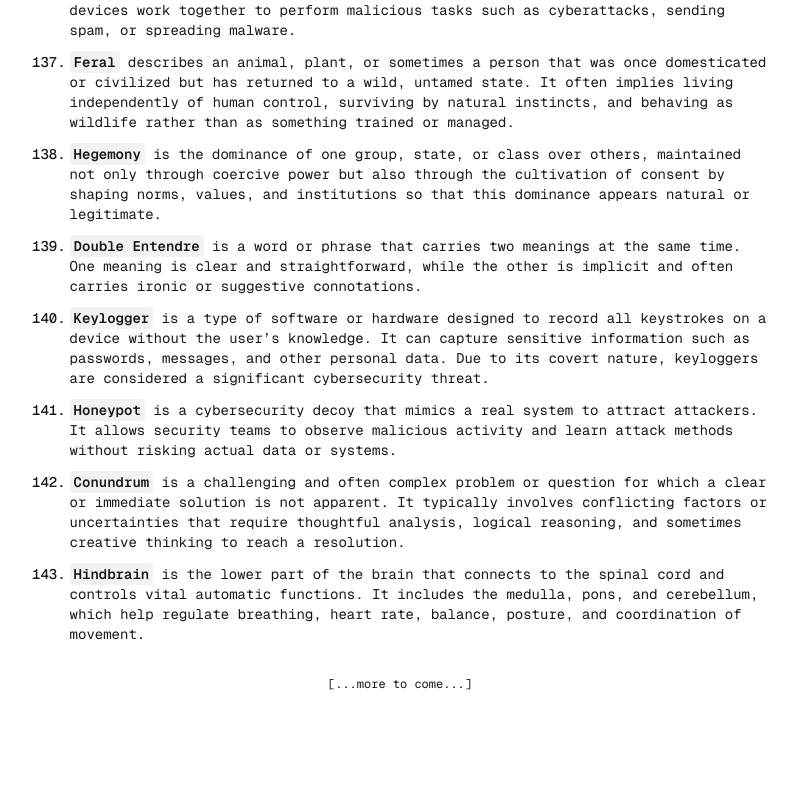
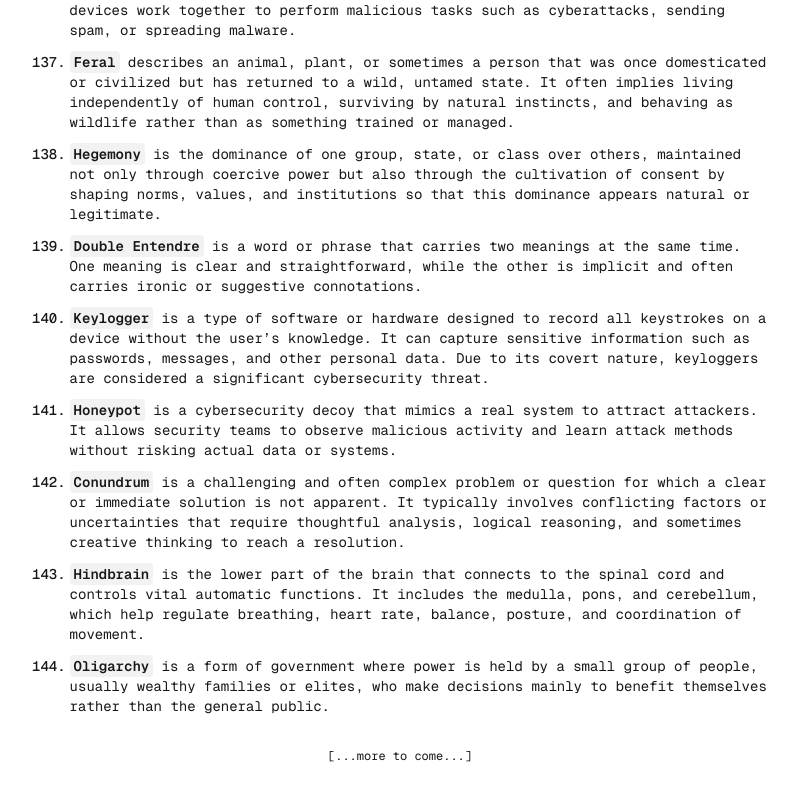
Before and after one commit to BrahimBoussada/mind-log, a Next.js app: page / in a window 1280 px wide. Shown: the part 9163-9959 px from the top of the page, without its empty margins (240-1037 px from the left). Before the commit the page ends 9887 px from the top, so only its background shows below. Built offline with nearby package versions, Linux system fonts and the light colour scheme.

Commit message:
log:13-01-2026

```diff
--- a/src/app/page.tsx
+++ b/src/app/page.tsx
@@ -1390,6 +1390,16 @@ export default function Home() {
           </Text>
         </Note>
 
+        <Note>
+          <N>144.</N>
+          <Text>
+            <Key>Oligarchy</Key> is a form of government where power is held by
+            a small group of people, usually wealthy families or elites, who
+            make decisions mainly to benefit themselves rather than the general
+            public.
+          </Text>
+        </Note>
+
         {/* --- end --- */}
       </NoteWrapper>
 
```
